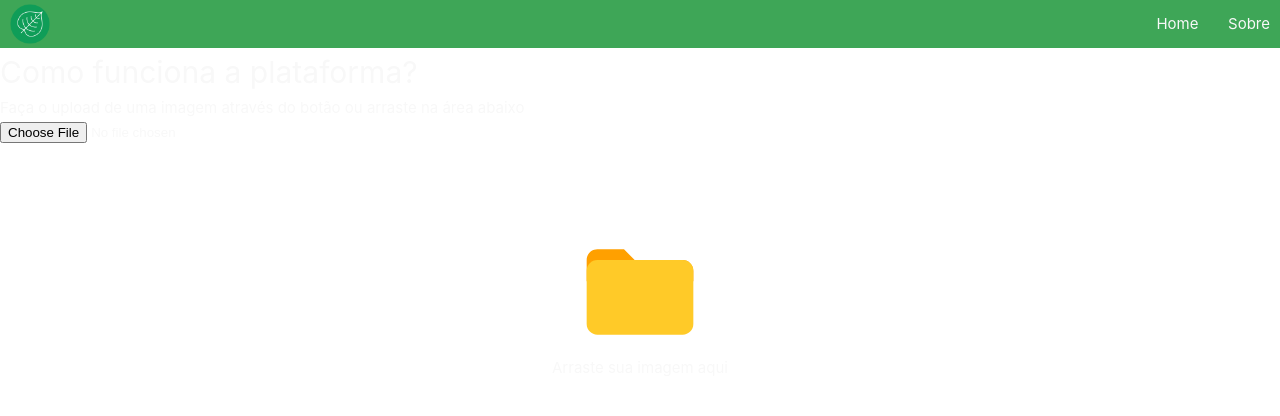
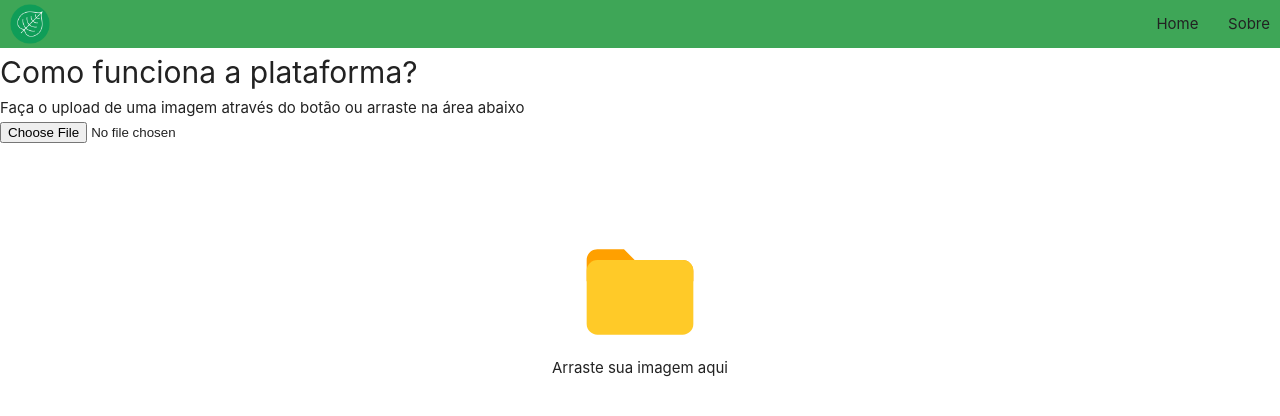
Before and after one commit to Tavaropolis/Yolov8-fenologia, a Vue app in the folder vue-aplication/: page / in a window 1280 px wide. Shown: the top 416 px of the page. Built offline with nearby package versions, Linux system fonts and the light colour scheme.

Commit message:
style: change font color to white theme

```diff
--- a/vue-aplication/src/assets/base.css
+++ b/vue-aplication/src/assets/base.css
@@ -33,7 +33,7 @@
   --color-border-hover: var(--vt-c-divider-light-1);
 
   --color-heading: var(--vt-c-text-light-1);
-  --color-text: var(--vt-c-white-soft);
+  --color-text: var(--vt-c-black-soft);
   --color-text-focus: var(--vt-c-text-dark-2);
 
   --color-navbar: var(--vt-c-light-green);
```
